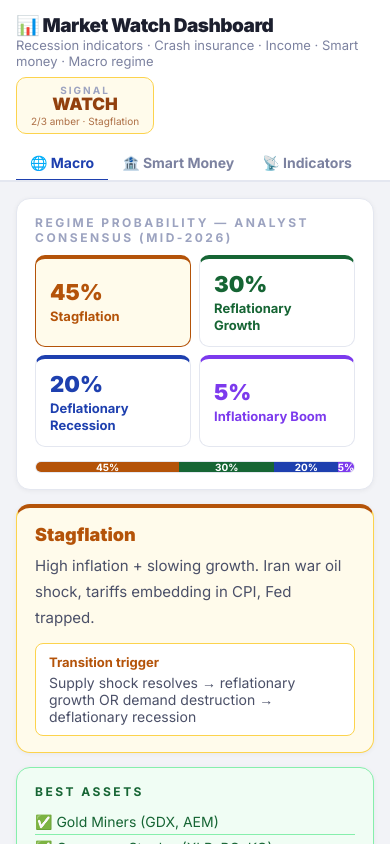
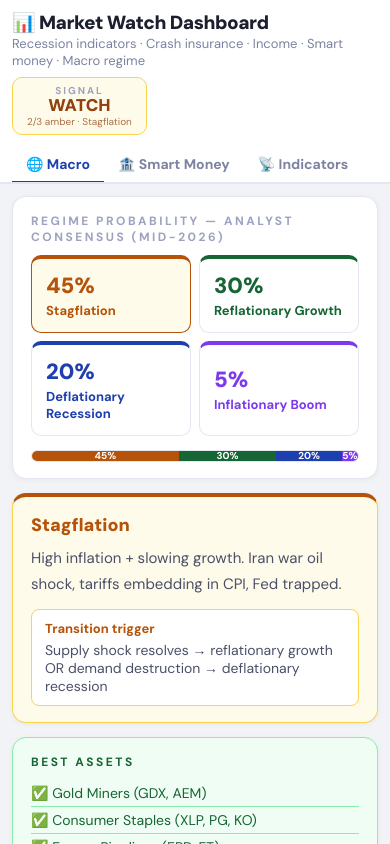
Before and after one commit to thestuartchan/dvcap, a React (Vite) app: page / in a window 390 px wide. Shown: the top 844 px of the page. Built offline with nearby package versions, Linux system fonts and the light colour scheme.

Commit message:
DM Sans font, responsive layout

```diff
--- a/src/App.jsx
+++ b/src/App.jsx
@@ -989,7 +989,7 @@ export default function App() {
   ];
 
   return (
-    <div style={{ background: C.bg, minHeight: "100vh", width: "100%", color: C.text, fontFamily: "'Inter', system-ui, sans-serif" }}>
+    <div style={{ background: C.bg, minHeight: "100vh", width: "100%", color: C.text, fontFamily: "'DM Sans', system-ui, sans-serif" }}>
       {(editingFund || addingFund) && (
         <FundEditor
           fund={addingFund ? blankFund : editingFund}
@@ -999,7 +999,7 @@ export default function App() {
       )}
 
       {/* ── HEADER ── */}
-      <div style={{ background: C.surf, borderBottom: "2px solid " + C.bdr, padding: "14px 16px 0", position: "sticky", top: 0, zIndex: 100 }}>
+      <div className="mwd-sticky-header" style={{ background: C.surf, borderBottom: "2px solid " + C.bdr, padding: "14px 16px 0", position: "sticky", top: 0, zIndex: 100 }}>
         <div style={{ maxWidth: 1080, margin: "0 auto" }}>
           <div style={{ display: "flex", justifyContent: "space-between", alignItems: "center", marginBottom: 12, flexWrap: "wrap", gap: 8 }}>
             <div>
@@ -1053,7 +1053,7 @@ export default function App() {
       </div>
 
       {/* ── CONTENT ── */}
-      <div style={{ maxWidth: 1080, margin: "0 auto", padding: "16px" }}>
+      <div className="mwd-content-pad" style={{ maxWidth: 1080, margin: "0 auto", padding: "16px" }}>
 
         {/* ── INDICATORS ── */}
         {tab === "indicators" && (
@@ -1462,9 +1462,9 @@ export default function App() {
           <div style={{ display: "flex", flexDirection: "column", gap: 14 }}>
             <Card>
               <SLabel>Regime Probability — Analyst Consensus (Mid-2026)</SLabel>
-              <div style={{ display: "flex", gap: 8, flexWrap: "wrap", marginBottom: 14 }}>
+              <div className="mwd-regime-grid" style={{ marginBottom: 14 }}>
                 {REGIMES.map(r => (
-                  <button key={r.id} onClick={() => setActiveRegime(r)} style={{ background: activeRegime.id === r.id ? r.bg : C.surf, border: "1.5px solid " + (activeRegime.id === r.id ? r.color : C.bdr), borderTop: "4px solid " + r.color, borderRadius: 10, padding: "12px 14px", cursor: "pointer", textAlign: "left", flex: "1 1 130px" }}>
+                  <button key={r.id} onClick={() => setActiveRegime(r)} style={{ background: activeRegime.id === r.id ? r.bg : C.surf, border: "1.5px solid " + (activeRegime.id === r.id ? r.color : C.bdr), borderTop: "4px solid " + r.color, borderRadius: 10, padding: "12px 14px", cursor: "pointer", textAlign: "left", width: "100%" }}>
                     <div style={{ fontSize: 22, fontWeight: 900, color: r.color }}>{r.prob}%</div>
                     <div style={{ color: r.color, fontWeight: 700, fontSize: 13, marginTop: 3, lineHeight: 1.3 }}>{r.label}</div>
                   </button>
--- a/src/index.css
+++ b/src/index.css
@@ -1,56 +1,158 @@
-/* ── Google Fonts: Inter ───────────────────────────────────────────────────── */
-@import url('https://fonts.googleapis.com/css2?family=Inter:wght@400;500;600;700;800;900&display=swap');
+/* ── Google Fonts: DM Sans ─────────────────────────────────────────────────── */
+@import url('https://fonts.googleapis.com/css2?family=DM+Sans:ital,opsz,wght@0,9..40,300;0,9..40,400;0,9..40,500;0,9..40,600;0,9..40,700;0,9..40,800;0,9..40,900;1,9..40,400&display=swap');
 
-/* ── Reset & base ──────────────────────────────────────────────────────────── */
-*, *::before, *::after {
-  box-sizing: border-box;
-  margin: 0;
-  padding: 0;
-}
+/* ── Reset ──────────────────────────────────────────────────────────────────── */
+*, *::before, *::after { box-sizing: border-box; margin: 0; padding: 0; }
 
 html, body {
   width: 100%;
   min-height: 100vh;
-  background-color: #F5F6FA;
-  font-family: 'Inter', system-ui, -apple-system, sans-serif;
+  background-color: #F2F3F7;
+  font-family: 'DM Sans', system-ui, -apple-system, sans-serif;
   font-size: 16px;
   color: #1C1F2E;
   -webkit-font-smoothing: antialiased;
   -moz-osx-font-smoothing: grayscale;
+  overflow-x: hidden;
 }
 
 #root {
   width: 100%;
   min-height: 100vh;
-  background-color: #F5F6FA;
+  background-color: #F2F3F7;
 }
 
-/* ── Remove Vite default styles ────────────────────────────────────────────── */
-a {
-  color: inherit;
-  text-decoration: none;
+a { color: inherit; text-decoration: none; }
+button, input, textarea, select { font-family: inherit; }
+
+/* ── Scrollbar ──────────────────────────────────────────────────────────────── */
+::-webkit-scrollbar { width: 5px; height: 5px; }
+::-webkit-scrollbar-track { background: #F2F3F7; }
+::-webkit-scrollbar-thumb { background: #C9D0E4; border-radius: 3px; }
+::-webkit-scrollbar-thumb:hover { background: #9CA3C0; }
+
+/* ── Responsive layout helpers ──────────────────────────────────────────────── */
+
+/* Fluid content padding */
+.mwd-content {
+  max-width: 1080px;
+  margin: 0 auto;
+  padding: 0 20px;
 }
 
-button {
-  font-family: inherit;
+/* Cards: 2-col on tablet, 1-col on mobile */
+.mwd-grid-2 {
+  display: grid;
+  grid-template-columns: 1fr 1fr;
+  gap: 14px;
+}
+@media (max-width: 640px) {
+  .mwd-grid-2 { grid-template-columns: 1fr; }
 }
 
-input, textarea, select {
-  font-family: inherit;
+/* Regime probability cards: 4-col → 2-col → 1-col */
+.mwd-regime-grid {
+  display: grid;
+  grid-template-columns: repeat(4, 1fr);
+  gap: 8px;
+}
+@media (max-width: 860px) {
+  .mwd-regime-grid { grid-template-columns: repeat(2, 1fr); }
+}
+@media (max-width: 480px) {
+  .mwd-regime-grid { grid-template-columns: repeat(2, 1fr); }
 }
 
-/* ── Scrollbar (optional, cleaner look) ────────────────────────────────────── */
-::-webkit-scrollbar {
-  width: 6px;
-  height: 6px;
+/* Selector pills: wrap freely */
+.mwd-selector {
+  display: flex;
+  gap: 8px;
+  flex-wrap: wrap;
 }
-::-webkit-scrollbar-track {
-  background: #F5F6FA;
+
+/* Fund sidebar: horizontal scroll row on all sizes */
+.mwd-fund-row {
+  display: flex;
+  gap: 8px;
+  overflow-x: auto;
+  -webkit-overflow-scrolling: touch;
+  padding-bottom: 4px;
+  scrollbar-width: none;
 }
-::-webkit-scrollbar-thumb {
-  background: #C9D0E4;
-  border-radius: 3px;
+.mwd-fund-row::-webkit-scrollbar { display: none; }
+
+/* Tab bar */
+.mwd-tabs {
+  display: flex;
+  gap: 0;
+  overflow-x: auto;
+  -webkit-overflow-scrolling: touch;
+  scrollbar-width: none;
 }
-::-webkit-scrollbar-thumb:hover {
-  background: #9CA3C0;
+.mwd-tabs::-webkit-scrollbar { display: none; }
+
+/* Header row: stack on mobile */
+.mwd-header-row {
+  display: flex;
+  justify-content: space-between;
+  align-items: center;
+  gap: 8px;
+  flex-wrap: wrap;
 }
+
+/* Signal badge: hide subtitle on very small screens */
+@media (max-width: 380px) {
+  .mwd-signal-sub { display: none; }
+  .mwd-header-title { font-size: 15px !important; }
+}
+
+/* Charts: min-height on mobile */
+@media (max-width: 640px) {
+  .recharts-wrapper { min-width: 0 !important; }
+}
+
+/* Tables: always scrollable */
+.mwd-table-wrap {
+  overflow-x: auto;
+  -webkit-overflow-scrolling: touch;
+}
+
+/* Roadmap signal bars: wrap on mobile */
+.mwd-signal-bars {
+  display: flex;
+  gap: 8px;
+  flex-wrap: wrap;
+}
+.mwd-signal-bar {
+  flex: 1 1 130px;
+  min-width: 120px;
+}
+
+/* Action card bullets: stack on mobile */
+.mwd-bullets {
+  display: flex;
+  flex-wrap: wrap;
+  gap: 10px;
+}
+.mwd-bullet {
+  flex: 1 1 200px;
+}
+
+/* Sticky header padding adjustment on mobile */
+@media (max-width: 640px) {
+  .mwd-sticky-header { padding: 10px 12px 0 !important; }
+  .mwd-content-pad { padding: 12px !important; }
+}
+
+/* Card padding: tighter on mobile */
+@media (max-width: 480px) {
+  .mwd-card { padding: 12px 13px !important; }
+}
+
+/* Font scale: slightly smaller on mobile */
+@media (max-width: 640px) {
+  html { font-size: 14px; }
+}
+@media (max-width: 380px) {
+  html { font-size: 13px; }
+}
```
